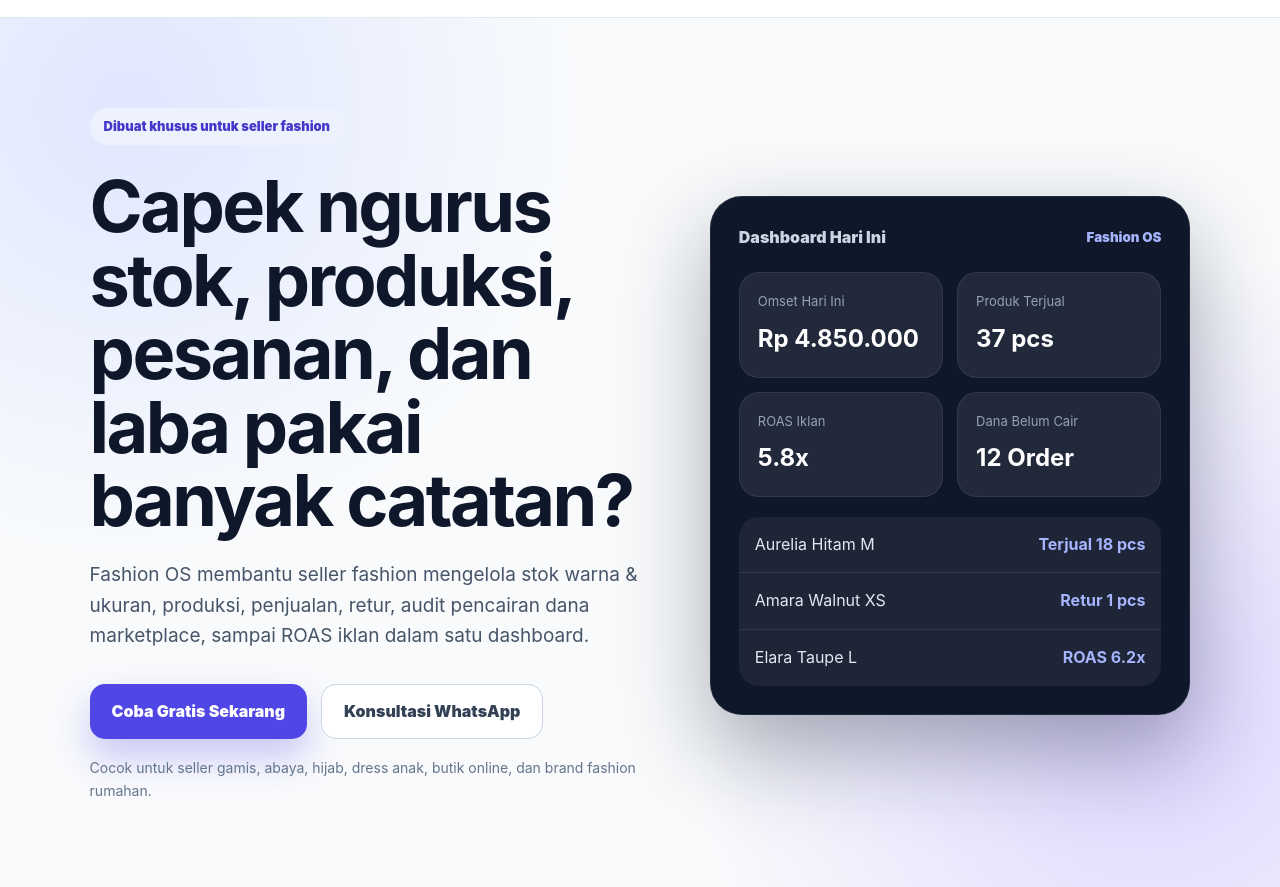
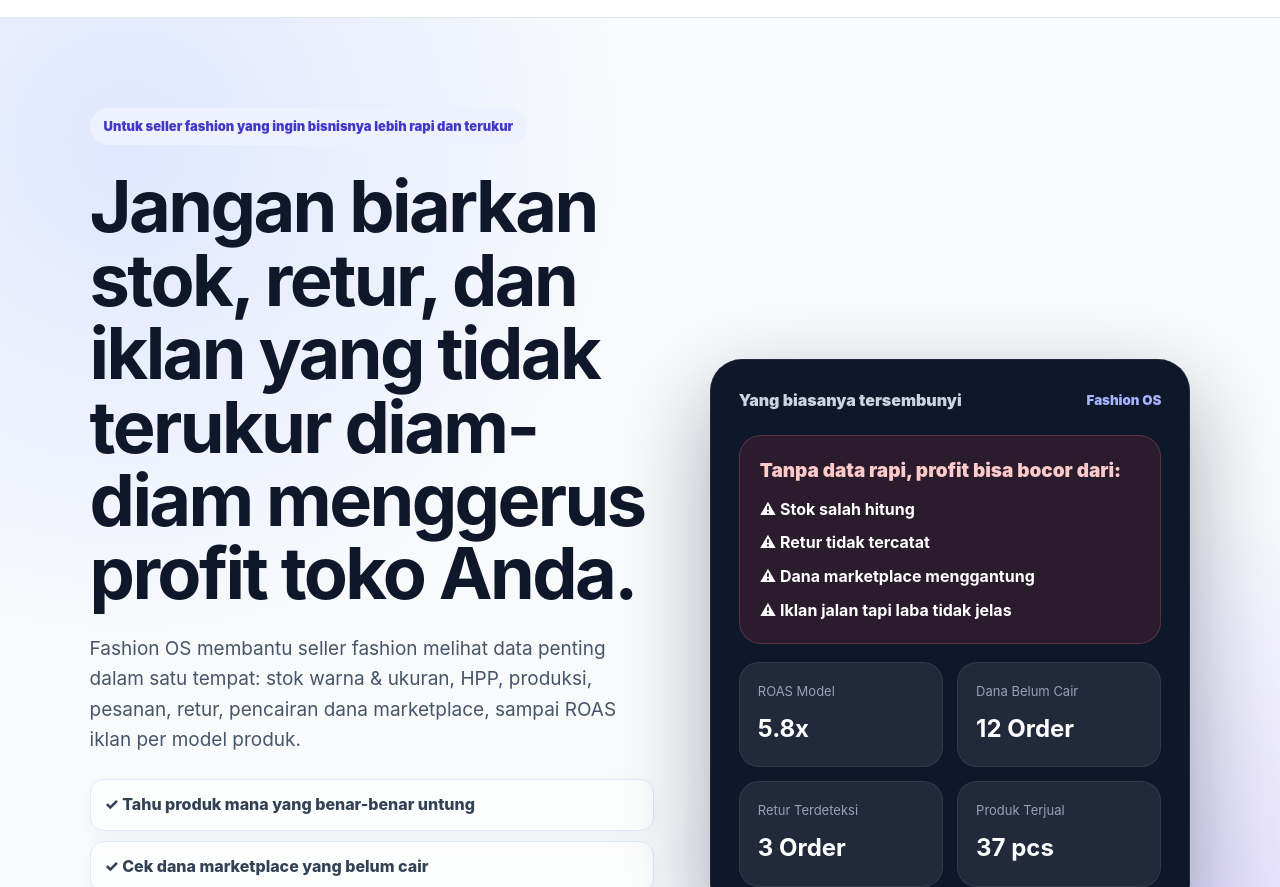
Before and after one commit to arrasyid97/appfashion-landing, a plain HTML site: page index.html in a window 1280 px wide. Shown: the part 65-952 px from the top of the page. Drawn offline with Linux system fonts and the light colour scheme.

Commit message:
Perkuat hero landing page

```diff
--- a/index.html
+++ b/index.html
@@ -22,54 +22,66 @@
 
 <section class="hero">
     <div class="hero-text">
-        <div class="badge">Dibuat khusus untuk seller fashion</div>
+        <div class="badge">Untuk seller fashion yang ingin bisnisnya lebih rapi dan terukur</div>
 
-        <h1>Capek ngurus stok, produksi, pesanan, dan laba pakai banyak catatan?</h1>
+        <h1>Jangan biarkan stok, retur, dan iklan yang tidak terukur diam-diam menggerus profit toko Anda.</h1>
 
         <p>
-            Fashion OS membantu seller fashion mengelola stok warna & ukuran, produksi, penjualan,
-            retur, audit pencairan dana marketplace, sampai ROAS iklan dalam satu dashboard.
+            Fashion OS membantu seller fashion melihat data penting dalam satu tempat:
+            stok warna & ukuran, HPP, produksi, pesanan, retur, pencairan dana marketplace,
+            sampai ROAS iklan per model produk.
         </p>
+
+        <div class="pain-list">
+            <div>✓ Tahu produk mana yang benar-benar untung</div>
+            <div>✓ Cek dana marketplace yang belum cair</div>
+            <div>✓ Pantau stok warna dan ukuran lebih rapi</div>
+            <div>✓ Lihat ROAS iklan tanpa hitung manual di Excel</div>
+        </div>
 
         <div class="hero-actions">
             <a class="btn-primary" href="https://appfashion.id">Coba Gratis Sekarang</a>
-            <a class="btn-secondary" href="https://wa.me/6285691803476?text=Halo%20saya%20tertarik%20dengan%20Fashion%20OS">Konsultasi WhatsApp</a>
+            <a class="btn-secondary" href="https://wa.me/6285691803476?text=Halo%20saya%20ingin%20lihat%20demo%20Fashion%20OS">Lihat Demo Lewat WhatsApp</a>
         </div>
 
         <p class="micro-copy">
-            Cocok untuk seller gamis, abaya, hijab, dress anak, butik online, dan brand fashion rumahan.
+            Dibuat untuk seller gamis, abaya, hijab, dress anak, butik online, dan brand fashion rumahan.
         </p>
     </div>
 
     <div class="hero-preview">
         <div class="preview-top">
-            <span>Dashboard Hari Ini</span>
+            <span>Yang biasanya tersembunyi</span>
             <small>Fashion OS</small>
+        </div>
+
+        <div class="loss-box">
+            <p>Tanpa data rapi, profit bisa bocor dari:</p>
+            <ul>
+                <li>Stok salah hitung</li>
+                <li>Retur tidak tercatat</li>
+                <li>Dana marketplace menggantung</li>
+                <li>Iklan jalan tapi laba tidak jelas</li>
+            </ul>
         </div>
 
         <div class="preview-grid">
             <div>
-                <p>Omset Hari Ini</p>
-                <strong>Rp 4.850.000</strong>
-            </div>
-            <div>
-                <p>Produk Terjual</p>
-                <strong>37 pcs</strong>
-            </div>
-            <div>
-                <p>ROAS Iklan</p>
+                <p>ROAS Model</p>
                 <strong>5.8x</strong>
             </div>
             <div>
                 <p>Dana Belum Cair</p>
                 <strong>12 Order</strong>
             </div>
-        </div>
-
-        <div class="preview-list">
-            <div><span>Aurelia Hitam M</span><b>Terjual 18 pcs</b></div>
-            <div><span>Amara Walnut XS</span><b>Retur 1 pcs</b></div>
-            <div><span>Elara Taupe L</span><b>ROAS 6.2x</b></div>
+            <div>
+                <p>Retur Terdeteksi</p>
+                <strong>3 Order</strong>
+            </div>
+            <div>
+                <p>Produk Terjual</p>
+                <strong>37 pcs</strong>
+            </div>
         </div>
     </div>
 </section>
--- a/style.css
+++ b/style.css
@@ -134,6 +134,51 @@
     margin-top: 18px;
     font-size: 14px !important;
     color: #64748b !important;
+}
+
+.pain-list {
+    margin-top: 24px;
+    display: grid;
+    gap: 10px;
+}
+
+.pain-list div {
+    background: rgba(255,255,255,0.75);
+    border: 1px solid #e0e7ff;
+    color: #334155;
+    padding: 12px 14px;
+    border-radius: 14px;
+    font-weight: 800;
+    box-shadow: 0 8px 24px rgba(15, 23, 42, 0.04);
+}
+
+.loss-box {
+    background: rgba(239, 68, 68, 0.12);
+    border: 1px solid rgba(248, 113, 113, 0.25);
+    border-radius: 22px;
+    padding: 20px;
+    margin-bottom: 18px;
+}
+
+.loss-box p {
+    color: #fecaca;
+    font-weight: 900;
+    margin-bottom: 10px;
+}
+
+.loss-box ul {
+    list-style: none;
+    display: grid;
+    gap: 8px;
+}
+
+.loss-box li {
+    color: #ffffff;
+    font-weight: 700;
+}
+
+.loss-box li::before {
+    content: "⚠ ";
 }
 
 .hero-preview {
```
